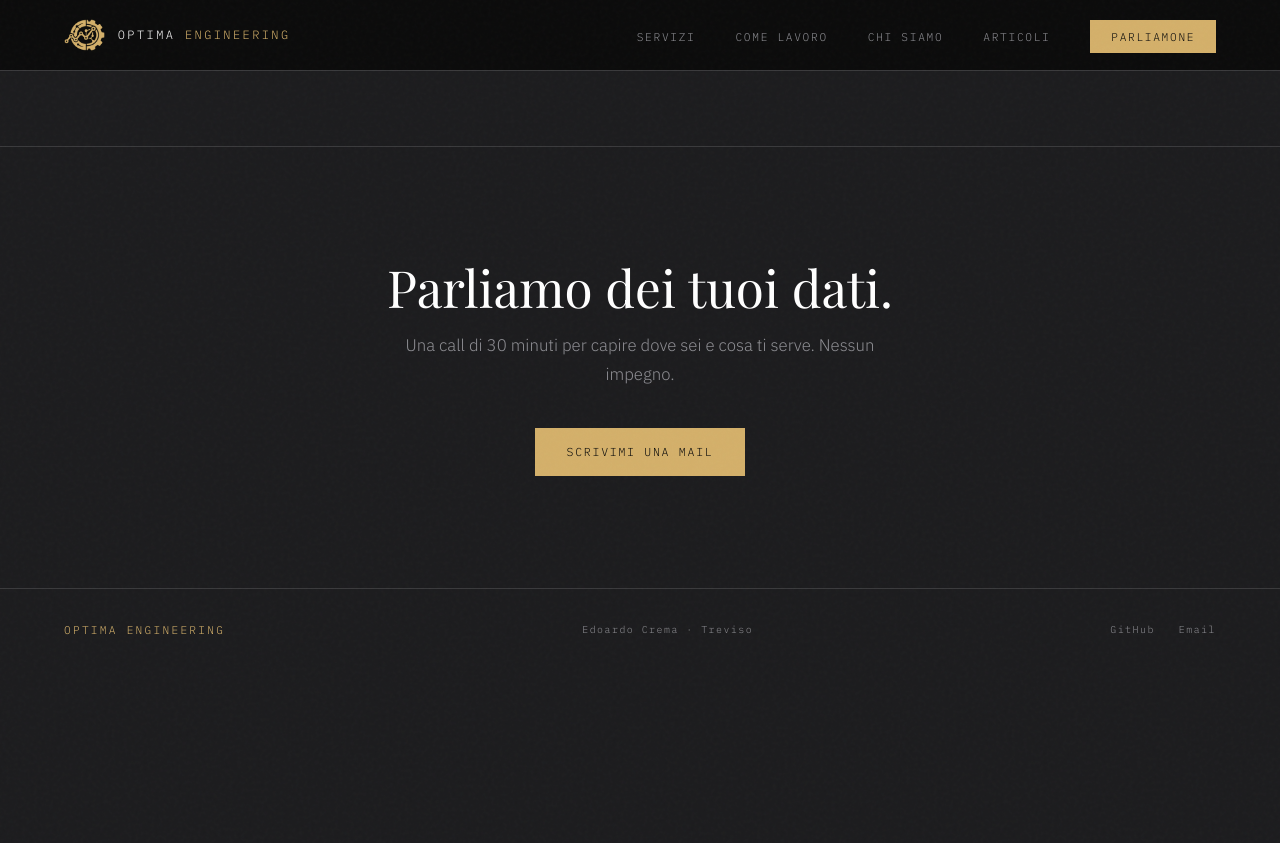
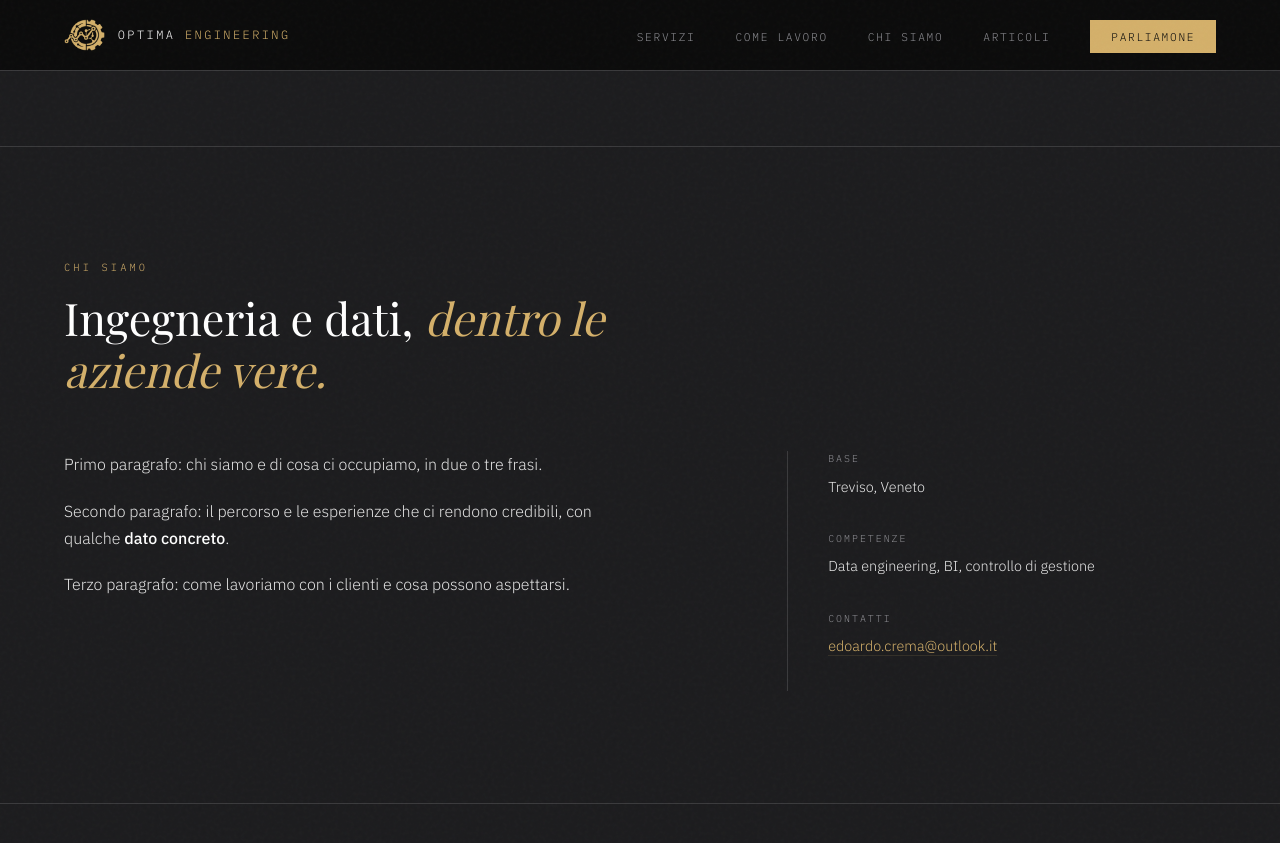
Before and after one commit to edoardo2496/optima_engineering, a Jekyll site: the page built from index.html, in a window 1280 px wide and 900 px high, scrolled down 2614 px. Shown: the top 843 px of the window. Built offline with Jekyll 4.4.1, drawn with Linux system fonts in a browser that asks for light colours; some web fonts are replaced; before the commit the page ends 3286 px from its top, so only the background shows below that.

Commit message:
Add 'Chi siamo' section with company details

```diff
--- a/index.html
+++ b/index.html
@@ -26,6 +26,32 @@ title: Optima Engineering — Dati e processi per le PMI
   </div>
 </section>
 
+<section class="about" id="chi-siamo">
+  <div class="section-label">Chi siamo</div>
+  <h2 class="section-title">Ingegneria e dati, <em>dentro le aziende vere.</em></h2>
+  <div class="about-grid">
+    <div class="about-body">
+      <p>Primo paragrafo: chi siamo e di cosa ci occupiamo, in due o tre frasi.</p>
+      <p>Secondo paragrafo: il percorso e le esperienze che ci rendono credibili, con qualche <strong>dato concreto</strong>.</p>
+      <p>Terzo paragrafo: come lavoriamo con i clienti e cosa possono aspettarsi.</p>
+    </div>
+    <aside class="about-aside">
+      <div class="aside-item">
+        <div class="aside-item-label">Base</div>
+        <div class="aside-item-value">Treviso, Veneto</div>
+      </div>
+      <div class="aside-item">
+        <div class="aside-item-label">Competenze</div>
+        <div class="aside-item-value">Data engineering, BI, controllo di gestione</div>
+      </div>
+      <div class="aside-item">
+        <div class="aside-item-label">Contatti</div>
+        <div class="aside-item-value"><a href="mailto:edoardo.crema@outlook.it">edoardo.crema@outlook.it</a></div>
+      </div>
+    </aside>
+  </div>
+</section>
+
 <section class="cta-section" id="contatto">
   <h2 class="cta-title">Parliamo dei tuoi dati.</h2>
   <p class="cta-sub">Una call di 30 minuti per capire dove sei e cosa ti serve. Nessun impegno.</p>
```
